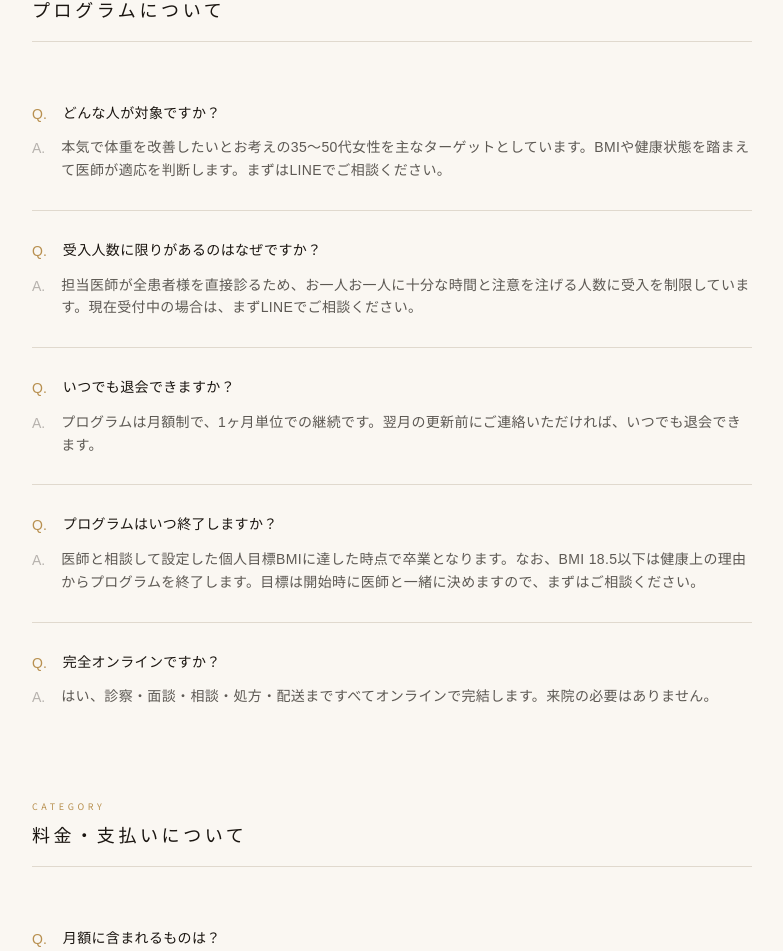
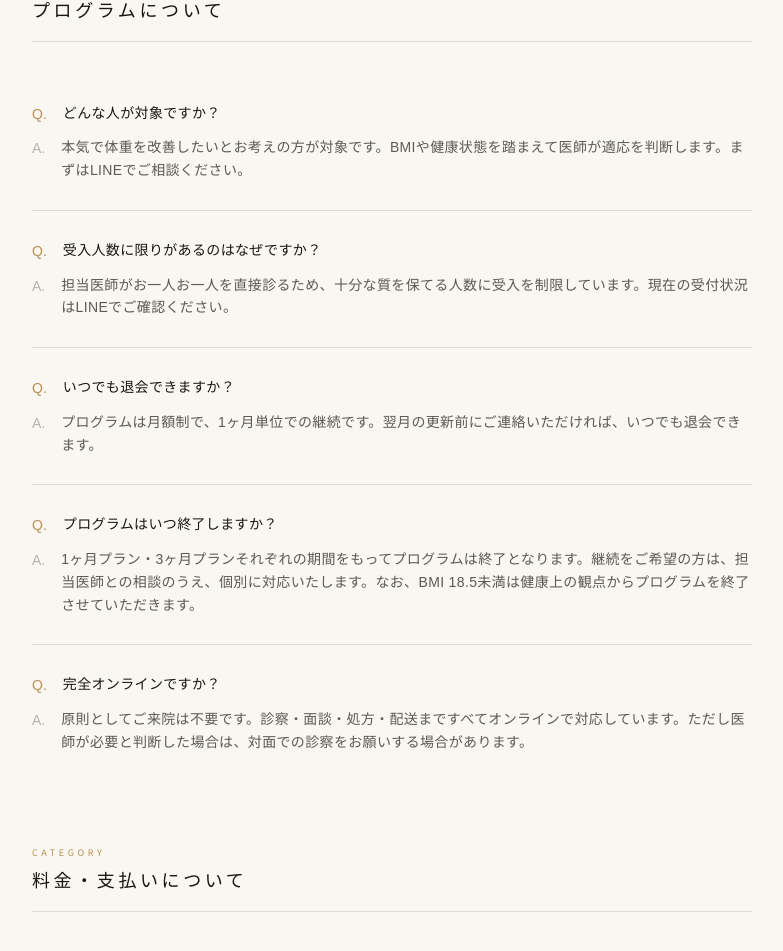
Before and after one commit to fumito2025-source/tokyo-beauty-online-clinic, a Next.js app: page /faq in a window 1280 px wide. Shown: the part 475-1426 px from the top of the page, without its empty margins (248-1031 px from the left). Built offline with nearby package versions, Linux system fonts and the light colour scheme.

Commit message:
Update FAQ: refine program eligibility, capacity, end condition, online policy
Co-Authored-By: Claude Sonnet 4.6 <noreply@anthropic.com>

```diff
--- a/src/app/faq/page.tsx
+++ b/src/app/faq/page.tsx
@@ -10,11 +10,11 @@ const faqs = [
   {
     category: "プログラムについて",
     items: [
-      { q: "どんな人が対象ですか？", a: "本気で体重を改善したいとお考えの35〜50代女性を主なターゲットとしています。BMIや健康状態を踏まえて医師が適応を判断します。まずはLINEでご相談ください。" },
-      { q: "受入人数に限りがあるのはなぜですか？", a: "担当医師が全患者様を直接診るため、お一人お一人に十分な時間と注意を注げる人数に受入を制限しています。現在受付中の場合は、まずLINEでご相談ください。" },
+      { q: "どんな人が対象ですか？", a: "本気で体重を改善したいとお考えの方が対象です。BMIや健康状態を踏まえて医師が適応を判断します。まずはLINEでご相談ください。" },
+      { q: "受入人数に限りがあるのはなぜですか？", a: "担当医師がお一人お一人を直接診るため、十分な質を保てる人数に受入を制限しています。現在の受付状況はLINEでご確認ください。" },
       { q: "いつでも退会できますか？", a: "プログラムは月額制で、1ヶ月単位での継続です。翌月の更新前にご連絡いただければ、いつでも退会できます。" },
-      { q: "プログラムはいつ終了しますか？", a: "医師と相談して設定した個人目標BMIに達した時点で卒業となります。なお、BMI 18.5以下は健康上の理由からプログラムを終了します。目標は開始時に医師と一緒に決めますので、まずはご相談ください。" },
-      { q: "完全オンラインですか？", a: "はい、診察・面談・相談・処方・配送まですべてオンラインで完結します。来院の必要はありません。" },
+      { q: "プログラムはいつ終了しますか？", a: "1ヶ月プラン・3ヶ月プランそれぞれの期間をもってプログラムは終了となります。継続をご希望の方は、担当医師との相談のうえ、個別に対応いたします。なお、BMI 18.5未満は健康上の観点からプログラムを終了させていただきます。" },
+      { q: "完全オンラインですか？", a: "原則としてご来院は不要です。診察・面談・処方・配送まですべてオンラインで対応しています。ただし医師が必要と判断した場合は、対面での診察をお願いする場合があります。" },
     ],
   },
   {
```
